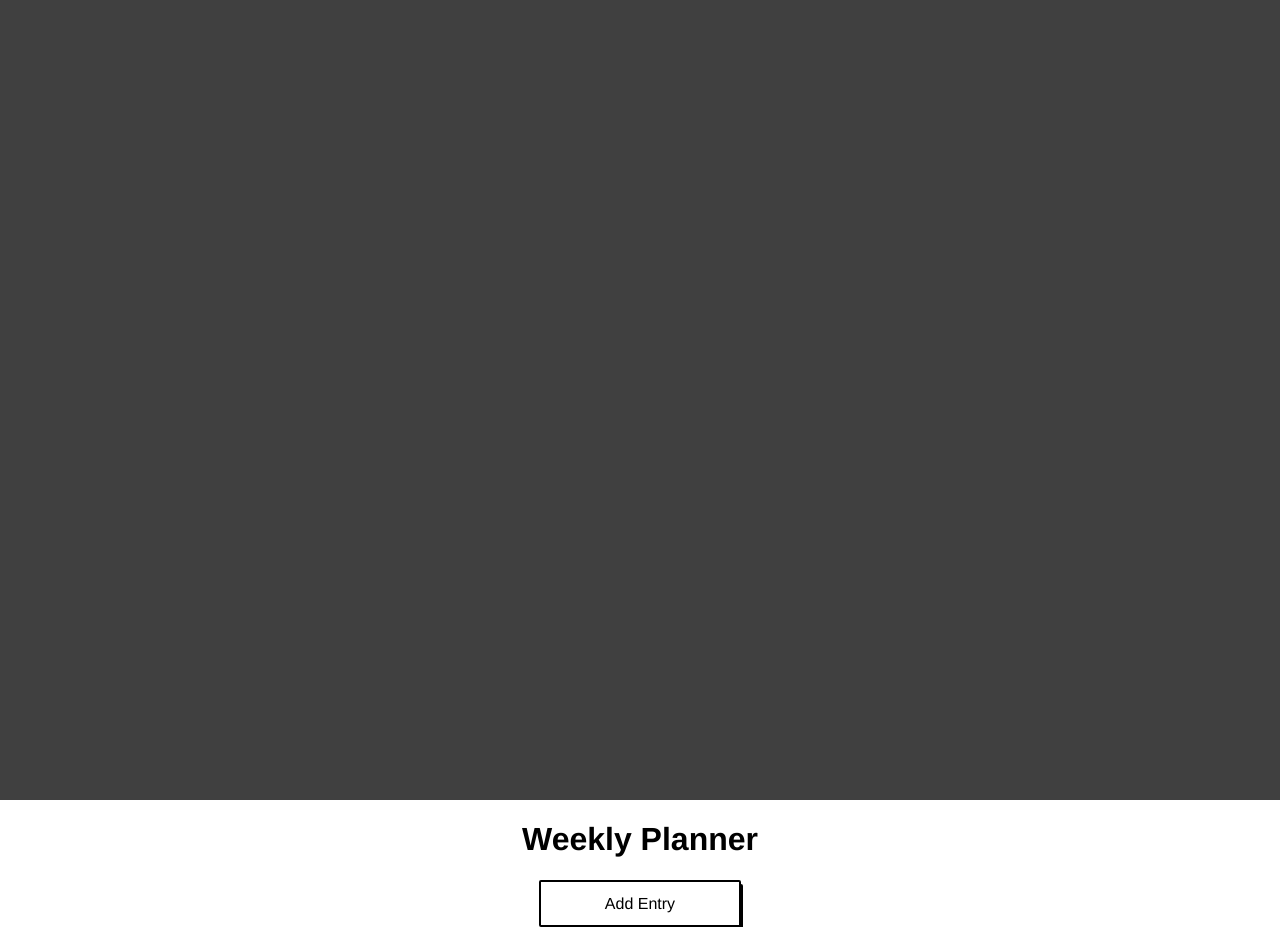
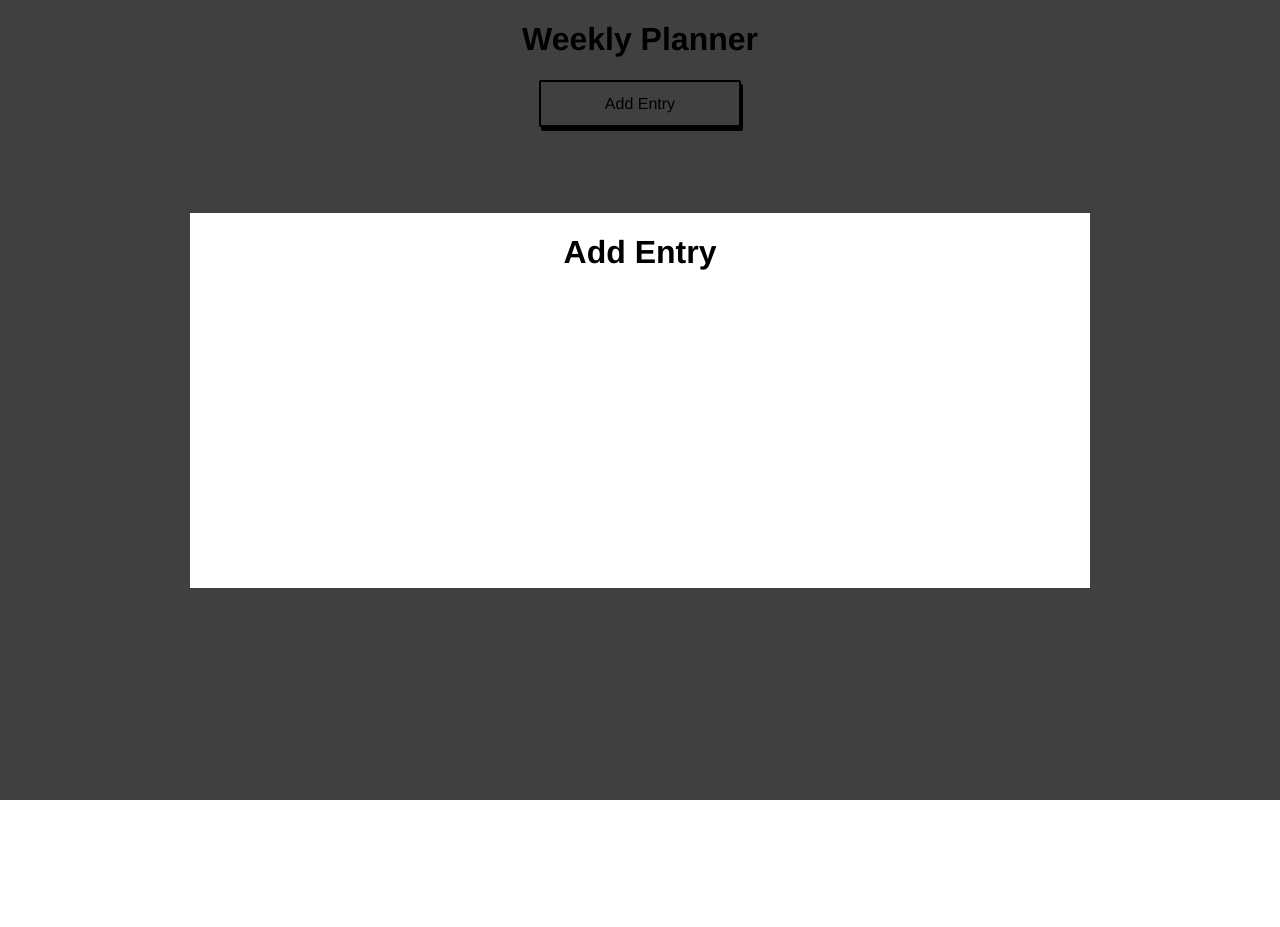
Before and after one commit to jamiecafirma/week-planner, a plain HTML site: page index.html in a window 1280 px wide. After the commit the page ends 800 px from the top, so only its background shows below. Drawn offline with Linux system fonts and the light colour scheme.

Commit message:
added content to modal

```diff
--- a/index.html
+++ b/index.html
@@ -12,8 +12,16 @@
 
 <body>
   <div class="view" id="add-modal-view" data-view="add-modal">
-    <div class="black-bg">
-
+    <div class="black-bg justify-center align-center">
+      <div class="pop-up">
+        <div class="row justify-center">
+          <h1>Add Entry</h1>
+        </div>
+        <form>
+          <div class="row"></div>
+          <div class="row"></div>
+        </form>
+      </div>
     </div>
   </div>
   <div class="container">
--- a/styles.css
+++ b/styles.css
@@ -7,10 +7,21 @@ a {
   color: #000;
 }
 
+#add-modal-view {
+  position: fixed;
+  width: 100%;
+}
+
 .black-bg {
   background-color: rgba(0, 0, 0, 0.75);
   width: 100%;
   height: 100vh;
+}
+
+.pop-up {
+  width: 900px;
+  height: 375px;
+  background-color: white;
 }
 
 .justify-center {
@@ -18,8 +29,12 @@ a {
   justify-content: center;
 }
 
+.align-center {
+  display: flex;
+  align-items: center;
+}
+
 .text-center {
-  display: flex;
   text-align: center;
 }
 
```
